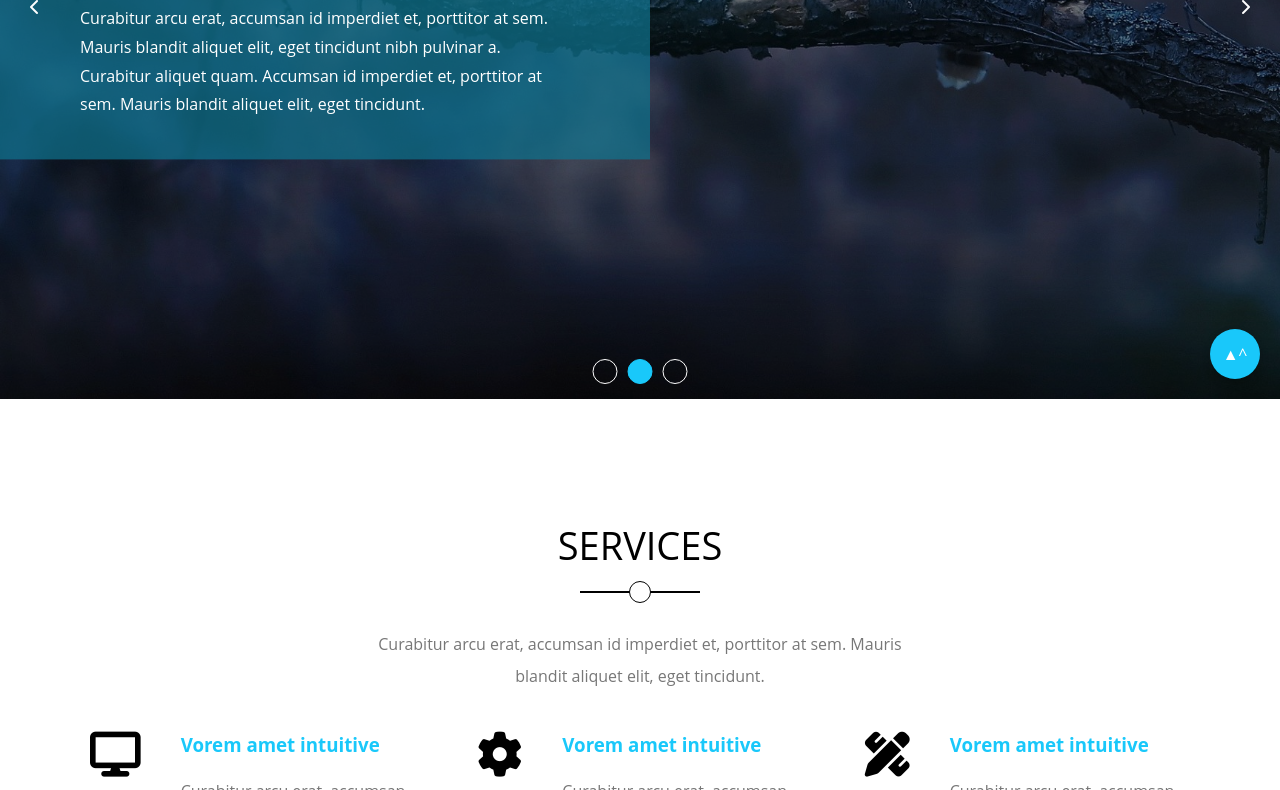
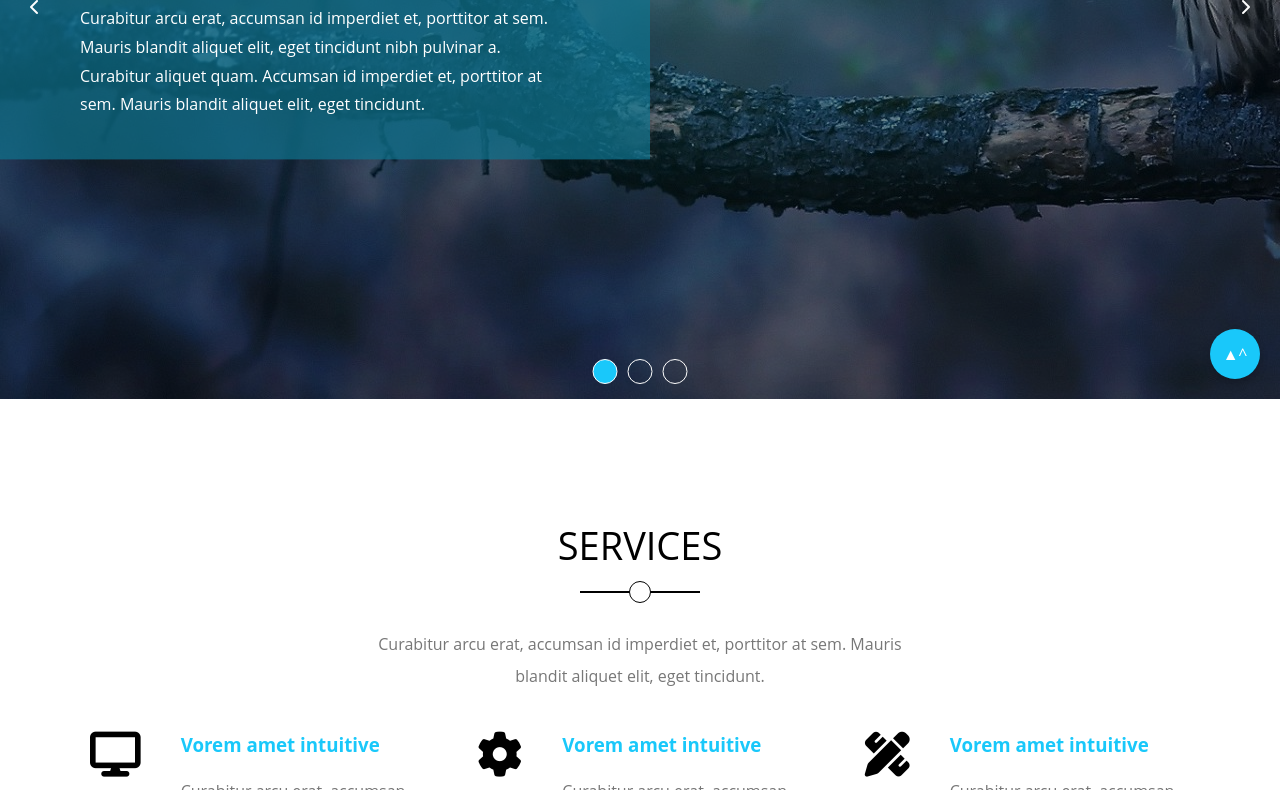
Before and after one commit to KhaledYssaad/supreme-teplate, a plain HTML site: page index.html in a window 1280 px wide. Shown: the part 401-1191 px from the top of the page. Drawn offline with Linux system fonts and the light colour scheme; files whose address does not match are found by name.

Commit message:
added js file

```diff
--- a/css/main.css
+++ b/css/main.css
@@ -59,24 +59,15 @@ ul {
 /* header start */
 
 header {
-    background-image: url(../pics/landing.jpg);
     background-size: cover;
-    min-height: 100vh;
     position: relative;
-    z-index: 1;
+    z-index: 100;
+    position: fixed;
+    top: 0;
+    left: 0;
+    right: 0;
 }
 
-
-header::before {
-    content: "";
-    position: absolute;
-    top: 0;
-    height: 100%;
-    width: 100%;
-    background: rgba(0, 0, 0, 0.45);
-    z-index: 2;
-
-}
 
 header nav {
     padding: 20px;
@@ -162,7 +153,7 @@ header nav i.glass {
         cursor: pointer;
     }
 
-    header nav:focus-within ul {
+    header nav .menu:hover+ul {
         display: flex;
         flex-direction: column;
         position: absolute;
@@ -171,10 +162,10 @@ header nav i.glass {
         width: 100%;
         background-color: var(--black-transparent);
         padding: 0;
-        z-index: 6;
+        z-index: 100;
     }
 
-    header nav:focus-within ul li a {
+    header nav ul li a {
         padding: 15px;
         z-index: 6;
     }
@@ -184,32 +175,47 @@ header nav i.glass {
     }
 }
 
+/* header end */
 
-header .text {
-    max-width: 650px;
-    background-color: var(--transparent-color);
-    padding: 40px 80px;
+/* landing start */
+
+.landing {
+    background: black;
+    min-height: calc(100vh);
+}
+
+.landing::before {
+    content: "";
     position: absolute;
-    left: 0;
-    top: 50%;
-    transform: translateY(-50%);
-    color: white;
-    z-index: 3;
+    top: 0;
+    height: 100%;
+    width: 100%;
+    background: rgba(0, 0, 0, 0.45);
+    z-index: 2;
 
 }
 
-header .text h1 {
-    margin: 20px 0;
+.landing .image-slider {
+    position: absolute;
+    height: 100%;
+    width: 100%;
+    overflow: hidden;
+    left: 0;
+    top: 0;
 }
 
-header .text p {
-    width: 100%;
-    line-height: 1.8;
+.landing .image-slider img {
+    opacity: 0;
+    object-fit: cover;
+    position: absolute;
+    transition: opacity 0.3s;
 }
 
+.landing .image-slider img.active {
+    opacity: 1;
+}
 
-
-header .spans {
+.landing .spans {
     position: absolute;
     bottom: 15px;
     left: 50%;
@@ -220,52 +226,75 @@ header .spans {
     z-index: 3;
 }
 
-header .spans span {
-    display: inline-block;
-    background-color: transparent;
-    border: solid 1px white;
-    width: 25px;
-    height: 25px;
-    border-radius: 50%;
+
+.landing .spans .active {
+    background-color: var(--main-color);
+    border-color: white;
 }
 
-header .spans span:nth-child(2) {
-    background-color: var(--main-color);
-    border-color: var(--main-color);
+.landing {
+    position: relative;
+    z-index: 1;
 }
 
-header .arrows {
+.landing .arrows {
     position: absolute;
     width: 100%;
     left: 0;
     top: 50%;
     transform: translateY(-50%);
     color: white;
-    z-index: 3;
+    z-index: 10;
+    cursor: pointer;
 }
 
-header .arrow-left {
+.landing .arrow-left,
+.landing .arrow-right {
     position: absolute;
+    z-index: 11;
+}
+
+.landing .arrow-left {
     left: 30px;
 }
 
-header .arrow-right {
-    position: absolute;
+.landing .arrow-right {
     right: 30px;
 }
 
+.landing .text {
+    max-width: 650px;
+    background-color: var(--transparent-color);
+    padding: 40px 80px;
+    position: absolute;
+    left: 0;
+    top: 50%;
+    transform: translateY(-50%);
+    color: white;
+    z-index: 5;
+}
+
+.landing .text h1 {
+    margin: 20px 0;
+}
+
+.landing .text p {
+    width: 100%;
+    line-height: 1.8;
+}
+
 @media (max-width: 767px) {
-    header .arrows i {
+    .landing .arrows i {
         display: none;
     }
 
-    header .text {
+    .landing .text {
         padding: 16px;
     }
 
 }
 
-/* header end */
+/* landing end */
 
 /* the main title start */
 
--- a/index.html
+++ b/index.html
@@ -11,7 +11,7 @@
     <link rel="stylesheet" href="css/main.css" />
   </head>
   <body>
-    <header id="home">
+    <header>
       <div class="container">
         <nav>
           <div class="logo">
@@ -20,7 +20,7 @@
             </div>
           </div>
           <div class="links">
-            <i class="fa-solid fa-bars menu" tabindex="0"></i>
+            <i class="fa-solid fa-bars menu"></i>
             <ul>
               <li><a href="#home">Home</a></li>
               <li><a href="#services">Services</a></li>
@@ -32,7 +32,21 @@
             <i class="fa-solid fa-magnifying-glass glass"></i>
           </div>
         </nav>
-        <hr />
+      </div>
+    </header>
+
+    <main>
+      <div class="landing" id="home">
+        <div class="image-slider">
+          <img src="pics/landing.jpg" alt="" />
+          <img src="pics/landing-2.jpg" alt="" />
+          <img src="pics/landing-3.jpg" alt="" />
+        </div>
+        <div class="arrows">
+          <i class="fa-solid fa-chevron-left arrow-left" id="prev"></i>
+          <i class="fa-solid fa-chevron-right arrow-right" id="next"></i>
+        </div>
+
         <div class="text">
           <h1>
             Hello World! <br />
@@ -45,19 +59,8 @@
             Mauris blandit aliquet elit, eget tincidunt.
           </p>
         </div>
-        <div class="arrows">
-          <i class="fa-solid fa-chevron-left arrow-left"></i>
-          <i class="fa-solid fa-chevron-right arrow-right"></i>
-        </div>
-        <div class="spans">
-          <span></span>
-          <span></span>
-          <span></span>
-        </div>
       </div>
-    </header>
 
-    <main>
       <section class="services" id="services">
         <div class="main-title">
           <h1>Services</h1>
@@ -536,5 +539,6 @@
       </div>
     </footer>
     <a class="up" href="#home">^</a>
+    <script src="main.js"></script>
   </body>
 </html>
--- /dev/null
+++ b/main.js
@@ -0,0 +1,92 @@
+// header start
+
+let header = document.querySelector("header");
+window.onscroll = function () {
+  if (window.scrollY >= window.innerHeight) {
+    header.style.background = "var(--black-transparent)";
+  } else {
+    header.style.background = "transparent";
+  }
+};
+
+// header end
+
+//landing start
+
+let slider = Array.from(document.querySelectorAll(".image-slider img")),
+  slideBuls = slider.length,
+  currentSlide = 1,
+  nextButton = document.querySelector("#next"),
+  prevButton = document.querySelector("#prev"),
+  paginationBuls = document.createElement("ul"),
+  landing = document.querySelector(".landing");
+paginationBuls.classList.add("spans");
+landing.appendChild(paginationBuls);
+for (let i = 1; i <= slideBuls; i++) {
+  paginationElem = document.createElement("li");
+  paginationElem.style.cssText = `display: inline-block;
+  width: 25px;
+  height: 25px;
+  border-radius: 50%;`;
+  paginationElem.setAttribute("data-index", i);
+  paginationBuls.appendChild(paginationElem);
+}
+function checker() {
+  // Remove 'active' class from all slider images
+  slider.forEach((img) => img.classList.remove("active"));
+
+  // Add 'active' class to the current slide
+  slider[currentSlide - 1].classList.add("active");
+
+  // Get all pagination bullets
+  let bullets = Array.from(document.querySelectorAll(".spans li"));
+
+  // Remove 'active' class and reset styles for all bullets
+  bullets.forEach((bullet) => {
+    bullet.classList.remove("active");
+    bullet.style.backgroundColor = "transparent";
+    bullet.style.border = "1px solid white"; // Reset border
+  });
+
+  // Add 'active' class and apply styles to the current bullet
+  let currentBullet = bullets[currentSlide - 1];
+  currentBullet.classList.add("active");
+  currentBullet.style.backgroundColor = "var(--main-color)";
+  currentBullet.style.borderColor = "white";
+}
+
+prevButton.onclick = function () {
+  currentSlide--;
+  if (currentSlide < 1) {
+    currentSlide = slideBuls;
+  }
+  checker();
+};
+
+nextButton.onclick = function () {
+  currentSlide++;
+  if (currentSlide > slideBuls) {
+    currentSlide = 1;
+  }
+  checker();
+};
+
+// Touch swipe support
+let startX, endX;
+
+landing.addEventListener("touchstart", (e) => {
+  startX = e.touches[0].clientX;
+});
+
+landing.addEventListener("touchend", (e) => {
+  endX = e.changedTouches[0].clientX;
+  if (startX > endX + 50) {
+    nextButton.click(); // Swipe left
+  } else if (startX < endX - 50) {
+    prevButton.click(); // Swipe right
+  }
+});
+//initial check after reloading page
+checker();
+
+//landing end
```
Also changed, not shown: pics/landing-2.jpg (added), pics/landing-3.jpg (added).
